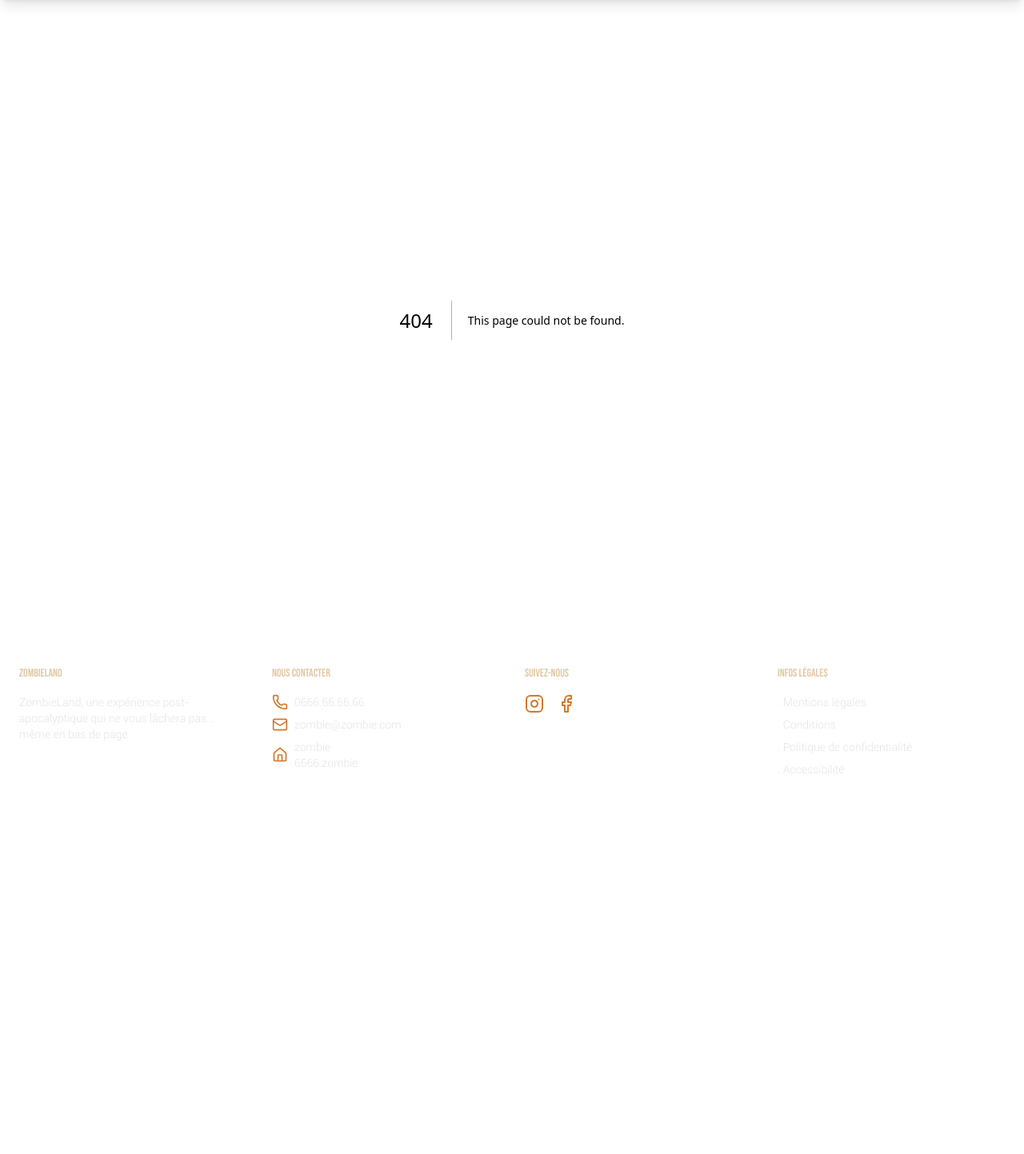
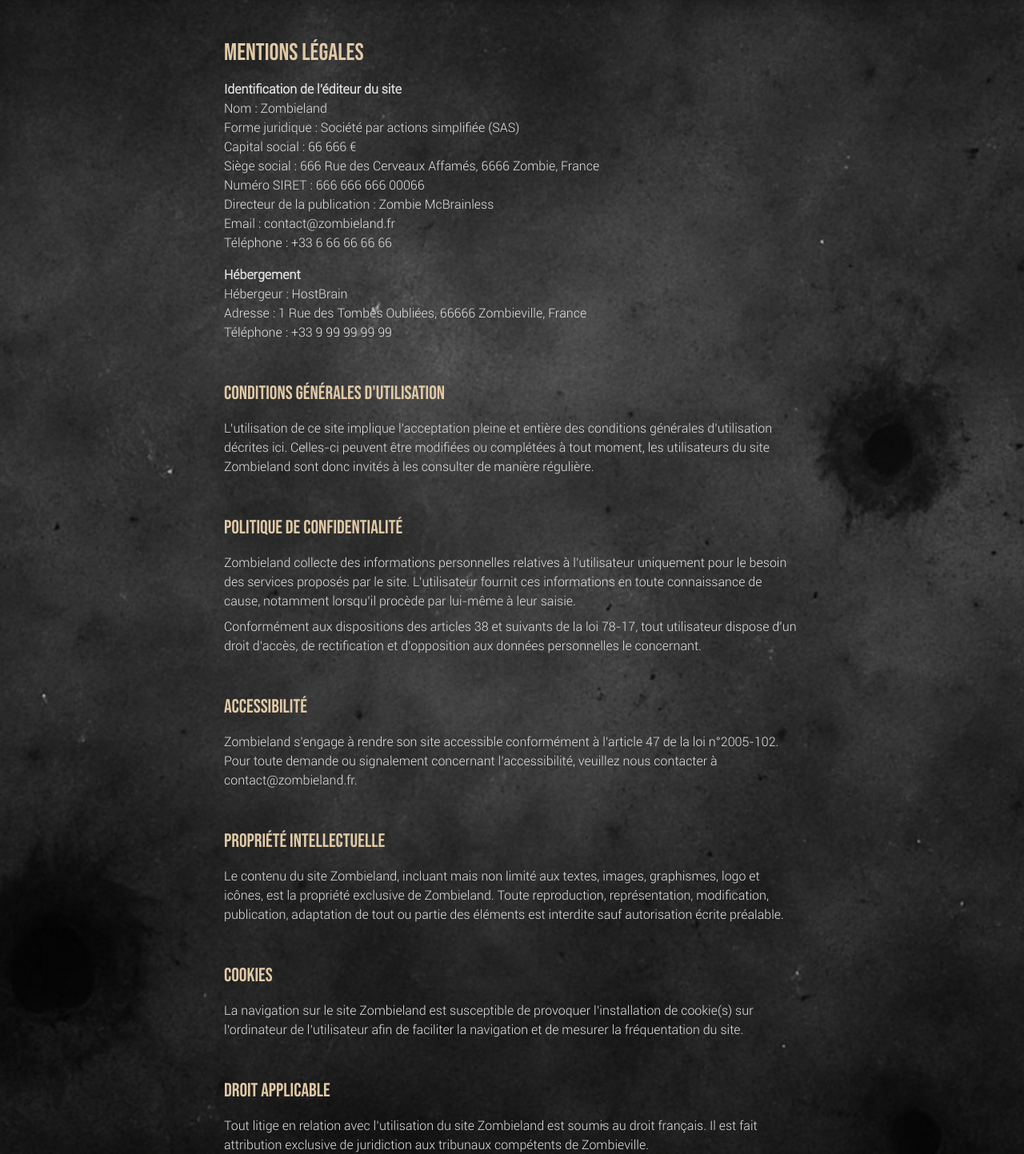
Before and after one commit to Ricoeur-Laurent/Zombieland, a Next.js app in the folder front/: page /mes-reservations/mentions-legales in a window 1280 px wide. Before the commit this address had no page. Shown: the part 94-1537 px from the top of the page at 80% size. Before the commit the page ends 1098 px from the top, so only its background shows below. Built offline with nearby package versions, Linux system fonts and the light colour scheme.

Commit message:
first commit

```diff
--- /dev/null
+++ b/front/src/app/mes-reservations/mentions-legales/page.tsx
@@ -0,0 +1,127 @@
+export const metadata = {
+	title: "Mentions légales – Zombieland",
+	description: "Retrouvez les mentions légales de Zombieland, incluant les informations légales, éditeur, hébergeur et conditions d'utilisation du site.",
+};
+
+
+export default function LegalPage() {
+	return (
+		<main className="max-w-3xl mx-auto px-6 py-12 text-text font-body space-y-12">
+			{/* MENTIONS LEGALES , les id servent pour l'ancrage sur le footer*/}
+			<section id="mentions-legales">
+				<h1 className="text-3xl font-subtitle text-primary-light uppercase mb-4">
+					Mentions légales
+				</h1>
+				<p>
+					<b>Identification de l'éditeur du site</b>
+					<br />
+					Nom : Zombieland
+					<br />
+					Forme juridique : Société par actions simplifiée (SAS)
+					<br />
+					Capital social : 66 666 €<br />
+					Siège social : 666 Rue des Cerveaux Affamés, 6666 Zombie, France
+					<br />
+					Numéro SIRET : 666 666 666 00066
+					<br />
+					Directeur de la publication : Zombie McBrainless
+					<br />
+					Email : contact@zombieland.fr
+					<br />
+					Téléphone : +33 6 66 66 66 66
+				</p>
+				<p className="mt-4">
+					<b>Hébergement</b>
+					<br />
+					Hébergeur : HostBrain
+					<br />
+					Adresse : 1 Rue des Tombes Oubliées, 66666 Zombieville, France
+					<br />
+					Téléphone : +33 9 99 99 99 99
+				</p>
+			</section>
+
+			{/* CGU */}
+			<section id="cgu">
+				<h2 className="text-2xl font-subtitle text-primary-light uppercase mb-4">
+					Conditions Générales d'Utilisation
+				</h2>
+				<p>
+					L’utilisation de ce site implique l’acceptation pleine et entière des
+					conditions générales d’utilisation décrites ici. Celles-ci peuvent
+					être modifiées ou complétées à tout moment, les utilisateurs du site
+					Zombieland sont donc invités à les consulter de manière régulière.
+				</p>
+			</section>
+
+			{/* CONFIDENTIALITE */}
+			<section id="confidentialite">
+				<h2 className="text-2xl font-subtitle text-primary-light uppercase mb-4">
+					Politique de Confidentialité
+				</h2>
+				<p>
+					Zombieland collecte des informations personnelles relatives à
+					l’utilisateur uniquement pour le besoin des services proposés par le
+					site. L’utilisateur fournit ces informations en toute connaissance de
+					cause, notamment lorsqu’il procède par lui-même à leur saisie.
+				</p>
+				<p className="mt-2">
+					Conformément aux dispositions des articles 38 et suivants de la loi
+					78-17, tout utilisateur dispose d’un droit d’accès, de rectification
+					et d’opposition aux données personnelles le concernant.
+				</p>
+			</section>
+
+			{/* ACCESSIBILITE */}
+			<section id="accessibilite">
+				<h2 className="text-2xl font-subtitle text-primary-light uppercase mb-4">
+					Accessibilité
+				</h2>
+				<p>
+					Zombieland s’engage à rendre son site accessible conformément à
+					l’article 47 de la loi n°2005-102. Pour toute demande ou signalement
+					concernant l’accessibilité, veuillez nous contacter à
+					contact@zombieland.fr.
+				</p>
+			</section>
+
+			{/* PROPRIETE INTELLECTUELLE */}
+			<section id="propriete-intellectuelle">
+				<h2 className="text-2xl font-subtitle text-primary-light uppercase mb-4">
+					Propriété Intellectuelle
+				</h2>
+				<p>
+					Le contenu du site Zombieland, incluant mais non limité aux textes,
+					images, graphismes, logo et icônes, est la propriété exclusive de
+					Zombieland. Toute reproduction, représentation, modification,
+					publication, adaptation de tout ou partie des éléments est interdite
+					sauf autorisation écrite préalable.
+				</p>
+			</section>
+
+			{/* COOKIES */}
+			<section id="cookies">
+				<h2 className="text-2xl font-subtitle text-primary-light uppercase mb-4">
+					Cookies
+				</h2>
+				<p>
+					La navigation sur le site Zombieland est susceptible de provoquer
+					l’installation de cookie(s) sur l’ordinateur de l’utilisateur afin de
+					faciliter la navigation et de mesurer la fréquentation du site.
+				</p>
+			</section>
+
+			{/* DROIT APPLICABLE */}
+			<section id="droit-applicable">
+				<h2 className="text-2xl font-subtitle text-primary-light uppercase mb-4">
+					Droit Applicable
+				</h2>
+				<p>
+					Tout litige en relation avec l’utilisation du site Zombieland est
+					soumis au droit français. Il est fait attribution exclusive de
+					juridiction aux tribunaux compétents de Zombieville.
+				</p>
+			</section>
+		</main>
+	);
+}
```
